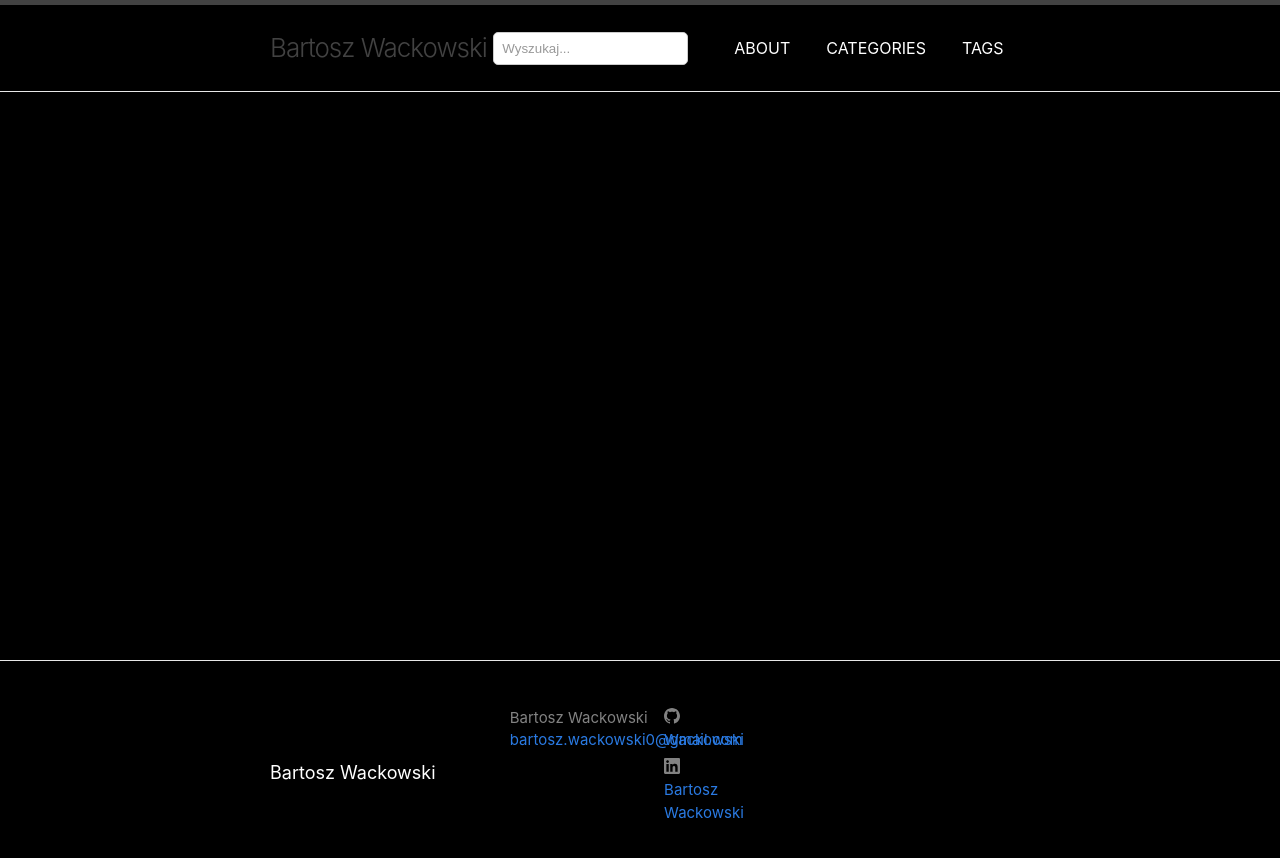
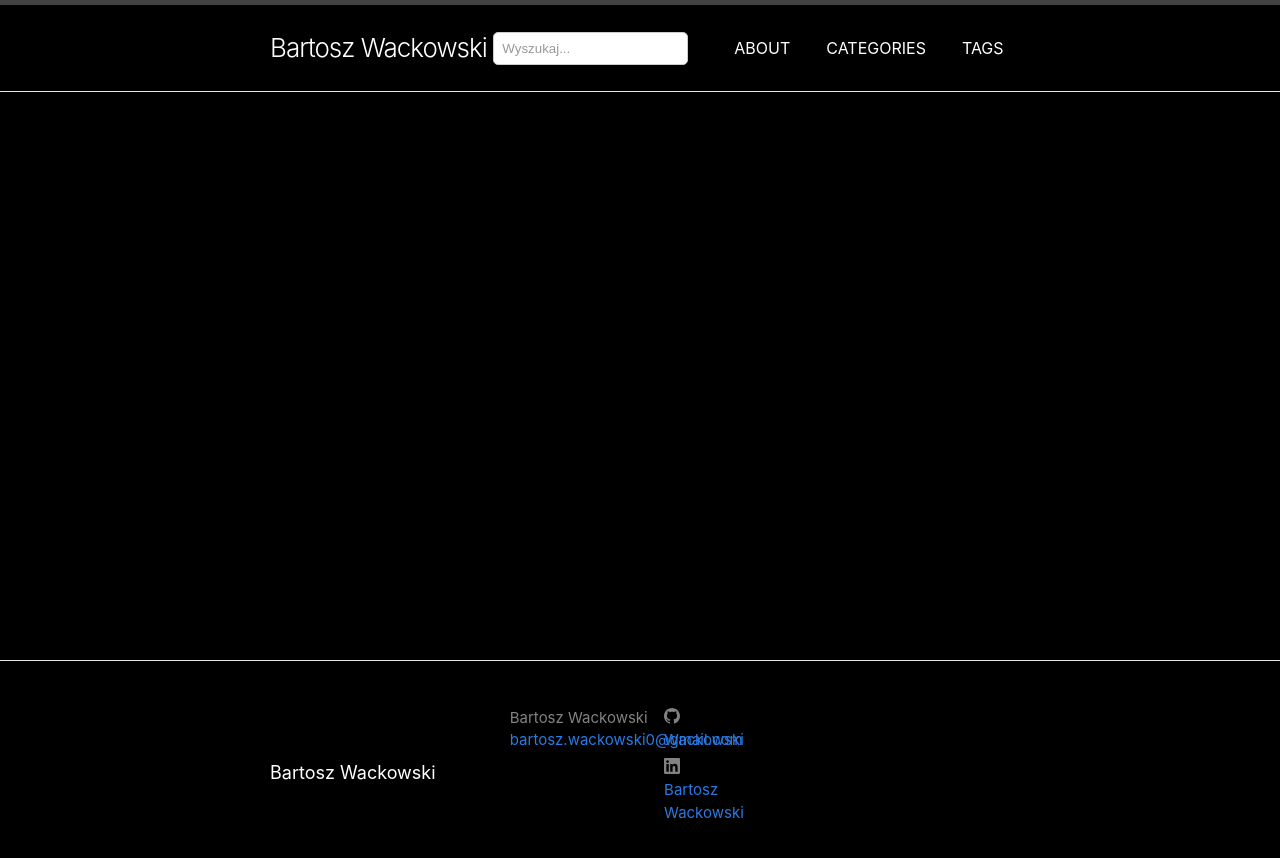
Before and after one commit to Wackowski/Wackowski.github.io, a Jekyll site: the page built from index.markdown, in a window 1280 px wide. Shown: the top 858 px of the page. Built offline with Jekyll 4.4.1, drawn with Linux system fonts in a browser that asks for light colours; nearby versions of some CDN libraries.

Commit message:
repair of main title on site

```diff
--- a/_sass/minima/_base.scss
+++ b/_sass/minima/_base.scss
@@ -52,7 +52,7 @@
 
  .site-title {
    color: #ffffff;
-   text-decoration: none;
+   //text-decoration: none;
  }
 
  .site-nav .trigger {
--- a/_sass/minima/_layout.scss
+++ b/_sass/minima/_layout.scss
@@ -20,7 +20,7 @@
 
   &,
   &:visited {
-    color: $grey-color-dark;
+    color: white;
   }
 }
 
```
